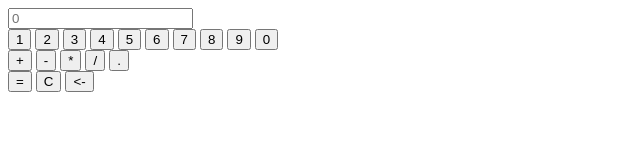
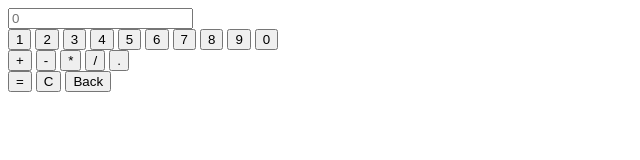
Before and after one commit to AndriiFedoriv/calc, a plain HTML site: page index.html in a window 1280 px wide. Shown: the full height of the page, 0-640 px from the left. Drawn offline with Linux system fonts and the light colour scheme.

Commit message:
Update index.html

```diff
--- a/index.html
+++ b/index.html
@@ -30,7 +30,7 @@
         </div>
         <button class="equal">=</button>
         <button class="cleanUp">C</button>
-        <button class="stepBack"><-</button>
+        <button class="stepBack">Back</button>
     </div>
     <script src="js/index.js"></script>
 </body>
```
